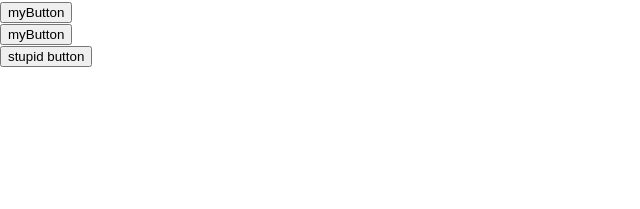
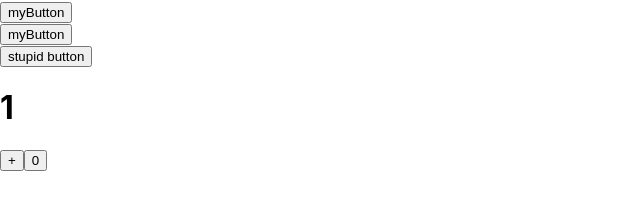
Before and after one commit to I1yaEsenko/microtasks, a React (Create React App) app: page / in a window 1280 px wide. Shown: the part 209-418 px from the top of the page, without its empty margins (0-640 px from the left). Built offline with nearby package versions, Linux system fonts and the light colour scheme.

Commit message:
add hook useState

```diff
--- a/src/App.tsx
+++ b/src/App.tsx
@@ -1,4 +1,4 @@
-import React from 'react';
+import React, {useState} from 'react';
 import './App.css';
 import {Body} from "./site/Body";
 import {Header} from "./site/Header";
@@ -23,6 +23,16 @@
     }
 
 
+    let[a, setA] = useState(1)
+
+    const onClickHandler = () =>{
+        setA(++a)
+
+    }
+
+    const onClickHandlerZero = () => {
+        setA(0)
+    }
     return (
 
 
@@ -34,6 +44,11 @@
             <Button name={"myButton"} callback={() => ButtonFoo("Im Ilya")}/>
             <Button name={"myButton"} callback={() => ButtonFoo2("Im Jeka")}/>
             <Button name={"stupid button"} callback={() => (console.log("Im stupid button"))}/>
+
+            <h1>{a}</h1>
+            <button onClick={onClickHandler}>+</button>
+            <button onClick={onClickHandlerZero}>0</button>
+
         </div>
     )
         ;
```
